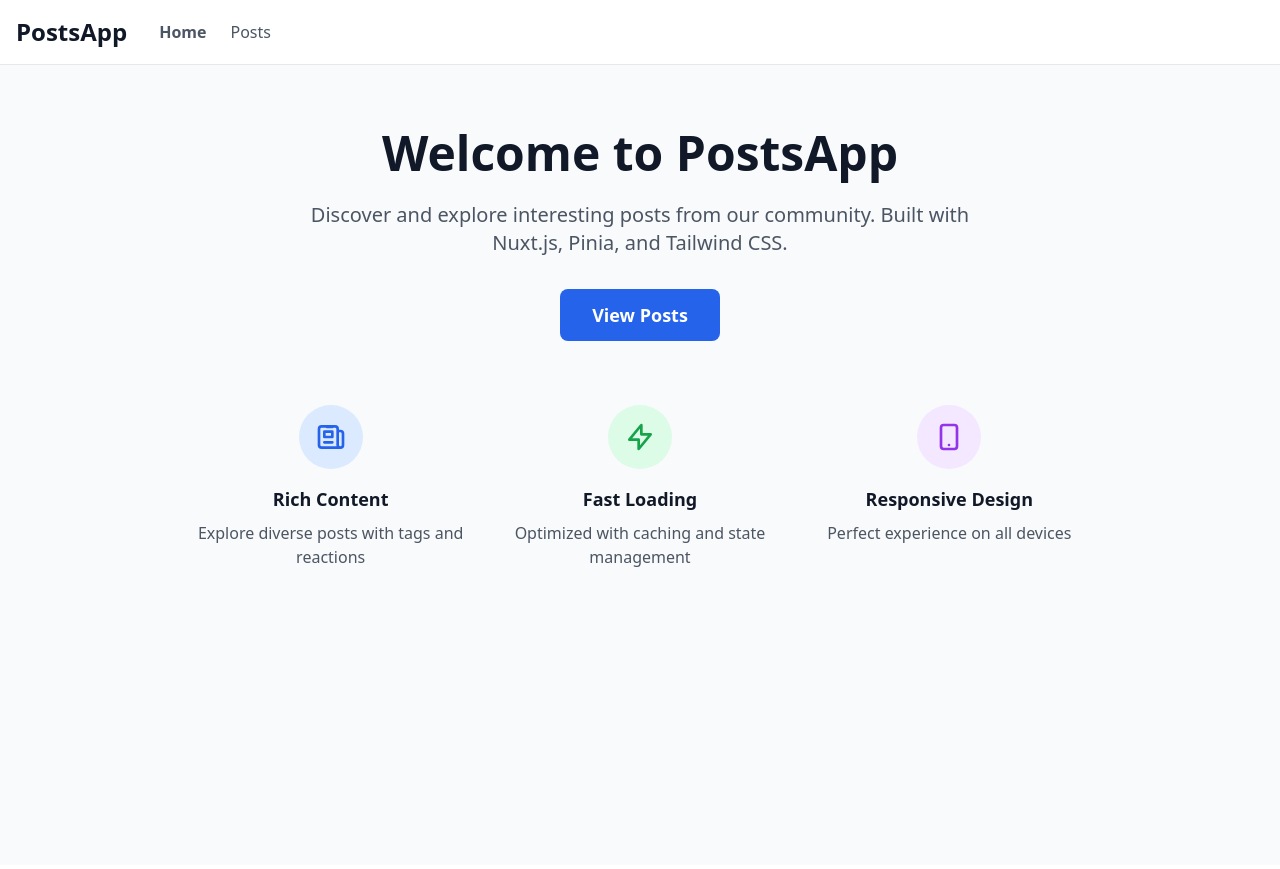
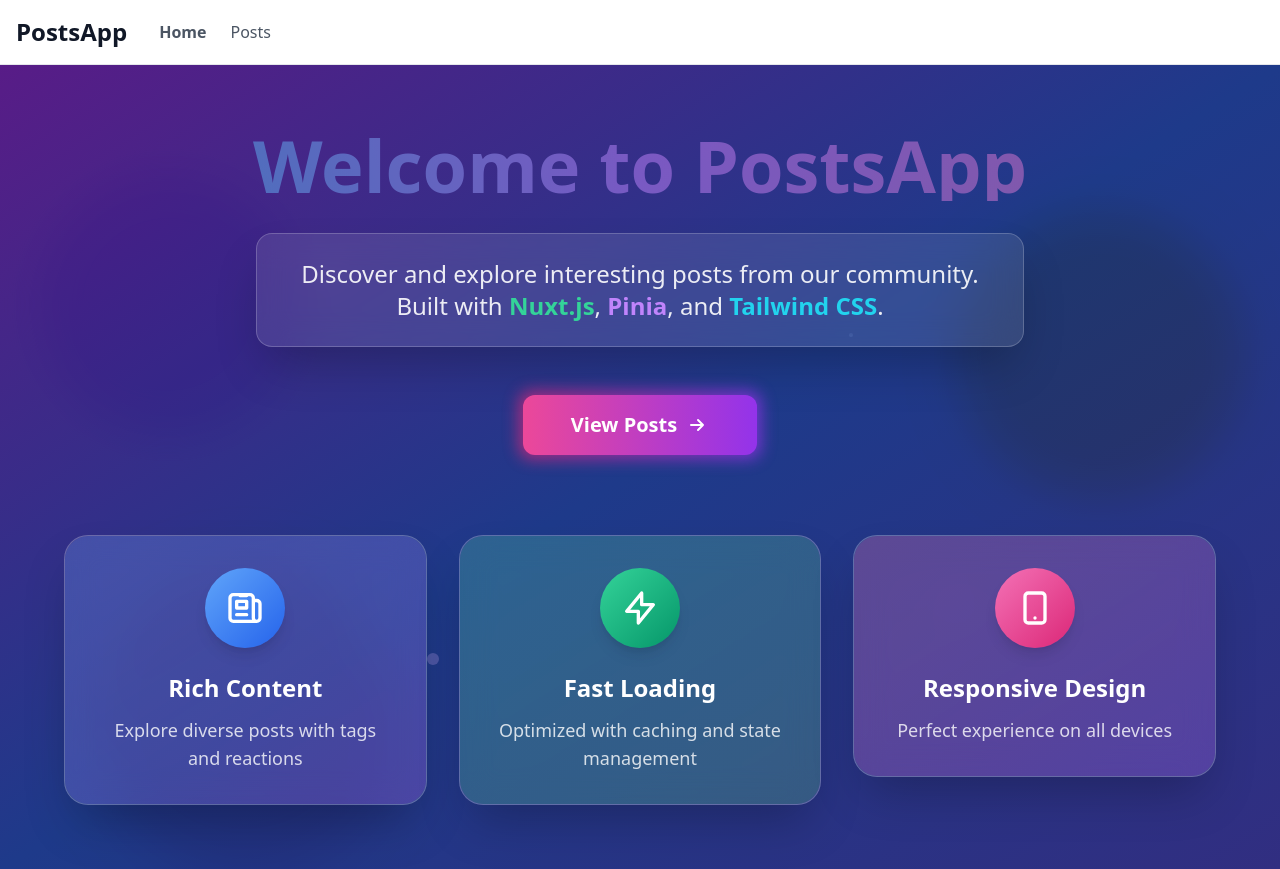
Before and after one commit to LuckyM63/nuxt-posts-app, a Nuxt app: page / in a window 1280 px wide. Built offline with nearby package versions, Linux system fonts and the light colour scheme.

Commit message:
Improved Home Page Styling

```diff
--- a/pages/index.vue
+++ b/pages/index.vue
@@ -1,54 +1,159 @@
 <!-- pages/index.vue -->
 <template>
-  <div class="min-h-screen bg-gray-50">
-    <div class="container mx-auto px-4 py-16">
+  <div class="min-h-screen bg-gradient-to-br from-purple-900 via-blue-900 to-indigo-900 relative overflow-hidden">
+    <!-- Animated Background Elements -->
+    <div class="absolute inset-0">
+      <div class="absolute top-20 left-10 w-72 h-72 bg-purple-500 rounded-full mix-blend-multiply filter blur-xl opacity-20 animate-blob"></div>
+      <div class="absolute top-40 right-10 w-72 h-72 bg-yellow-500 rounded-full mix-blend-multiply filter blur-xl opacity-20 animate-blob animation-delay-2000"></div>
+      <div class="absolute -bottom-8 left-20 w-72 h-72 bg-pink-500 rounded-full mix-blend-multiply filter blur-xl opacity-20 animate-blob animation-delay-4000"></div>
+    </div>
+
+    <!-- Floating Particles -->
+    <div class="absolute inset-0 overflow-hidden">
+      <div class="absolute top-1/4 left-1/4 w-2 h-2 bg-white rounded-full animate-ping opacity-30"></div>
+      <div class="absolute top-1/3 right-1/3 w-1 h-1 bg-blue-300 rounded-full animate-pulse opacity-40"></div>
+      <div class="absolute bottom-1/4 left-1/3 w-3 h-3 bg-purple-300 rounded-full animate-bounce opacity-25"></div>
+      <div class="absolute top-2/3 right-1/4 w-2 h-2 bg-pink-300 rounded-full animate-ping opacity-35"></div>
+    </div>
+
+    <div class="container mx-auto px-4 py-16 relative z-10">
       <div class="text-center">
-        <h1 class="text-5xl font-bold text-gray-900 mb-6">
+        <!-- Glowing Title -->
+        <h1 class="text-6xl md:text-7xl font-black text-transparent bg-clip-text bg-gradient-to-r from-cyan-400 via-purple-400 to-pink-400 mb-8 animate-pulse">
           Welcome to PostsApp
         </h1>
-        <p class="text-xl text-gray-600 mb-8 max-w-2xl mx-auto">
+
+        <!-- Subtitle with Glassmorphism Effect -->
+        <div class="backdrop-blur-lg bg-white/10 border border-white/20 rounded-2xl p-6 mb-12 max-w-3xl mx-auto shadow-2xl">
+          <p class="text-xl md:text-2xl text-white/90 leading-relaxed">
             Discover and explore interesting posts from our community.
-          Built with Nuxt.js, Pinia, and Tailwind CSS.
+            Built with <span class="text-emerald-400 font-semibold">Nuxt.js</span>,
+            <span class="text-purple-400 font-semibold">Pinia</span>, and
+            <span class="text-cyan-400 font-semibold">Tailwind CSS</span>.
           </p>
+        </div>
+
+        <!-- CTA Button with Hover Animation -->
         <NuxtLink
           to="/posts"
-          class="inline-block bg-blue-600 hover:bg-blue-700 text-white font-bold py-3 px-8 rounded-lg transition-colors text-lg"
+          class="group relative inline-block"
         >
+          <div class="absolute -inset-1 bg-gradient-to-r from-pink-600 to-purple-600 rounded-xl blur opacity-75 group-hover:opacity-100 transition duration-1000 group-hover:duration-200 animate-tilt"></div>
+          <div class="relative bg-gradient-to-r from-pink-500 to-purple-600 text-white font-bold py-4 px-12 rounded-xl text-xl transform transition-all duration-200 group-hover:scale-105 group-hover:shadow-2xl">
+            <span class="flex items-center">
               View Posts
+              <svg class="w-6 h-6 ml-2 group-hover:translate-x-1 transition-transform" fill="none" stroke="currentColor" viewBox="0 0 24 24">
+                <path stroke-linecap="round" stroke-linejoin="round" stroke-width="2" d="M13 7l5 5m0 0l-5 5m5-5H6" />
+              </svg>
+            </span>
+          </div>
         </NuxtLink>
       </div>
 
-      <div class="mt-16 grid grid-cols-1 md:grid-cols-3 gap-8 max-w-4xl mx-auto">
-        <div class="text-center">
-          <div class="bg-blue-100 w-16 h-16 rounded-full flex items-center justify-center mx-auto mb-4">
-            <svg class="w-8 h-8 text-blue-600" fill="none" stroke="currentColor" viewBox="0 0 24 24">
+      <!-- Feature Cards with 3D Effect -->
+      <div class="mt-20 grid grid-cols-1 md:grid-cols-3 gap-8 max-w-6xl mx-auto">
+        <div class="group perspective-1000">
+          <div class="relative preserve-3d group-hover:rotate-y-6 transition-all duration-500 backdrop-blur-lg bg-white/10 border border-white/20 rounded-3xl p-8 shadow-2xl hover:shadow-purple-500/25">
+            <div class="absolute inset-0 bg-gradient-to-br from-blue-500/20 to-purple-600/20 rounded-3xl transform group-hover:scale-105 transition-transform duration-500"></div>
+            <div class="relative z-10 text-center">
+              <div class="bg-gradient-to-br from-blue-400 to-blue-600 w-20 h-20 rounded-full flex items-center justify-center mx-auto mb-6 shadow-lg transform group-hover:rotate-12 transition-transform duration-500">
+                <svg class="w-10 h-10 text-white" fill="none" stroke="currentColor" viewBox="0 0 24 24">
                   <path stroke-linecap="round" stroke-linejoin="round" stroke-width="2" d="M19 20H5a2 2 0 01-2-2V6a2 2 0 012-2h10a2 2 0 012 2v1m2 13a2 2 0 01-2-2V7m2 13a2 2 0 002-2V9.5a2 2 0 00-2-2h-2m-4-3H9M7 16h6M7 8h6v4H7V8z" />
                 </svg>
               </div>
-          <h3 class="text-lg font-semibold text-gray-900 mb-2">Rich Content</h3>
-          <p class="text-gray-600">Explore diverse posts with tags and reactions</p>
+              <h3 class="text-2xl font-bold text-white mb-3 group-hover:text-blue-300 transition-colors">Rich Content</h3>
+              <p class="text-white/80 text-lg">Explore diverse posts with tags and reactions</p>
+            </div>
+          </div>
         </div>
 
-        <div class="text-center">
-          <div class="bg-green-100 w-16 h-16 rounded-full flex items-center justify-center mx-auto mb-4">
-            <svg class="w-8 h-8 text-green-600" fill="none" stroke="currentColor" viewBox="0 0 24 24">
+        <div class="group perspective-1000">
+          <div class="relative preserve-3d group-hover:rotate-y-6 transition-all duration-500 backdrop-blur-lg bg-white/10 border border-white/20 rounded-3xl p-8 shadow-2xl hover:shadow-emerald-500/25">
+            <div class="absolute inset-0 bg-gradient-to-br from-emerald-500/20 to-green-600/20 rounded-3xl transform group-hover:scale-105 transition-transform duration-500"></div>
+            <div class="relative z-10 text-center">
+              <div class="bg-gradient-to-br from-emerald-400 to-emerald-600 w-20 h-20 rounded-full flex items-center justify-center mx-auto mb-6 shadow-lg transform group-hover:rotate-12 transition-transform duration-500">
+                <svg class="w-10 h-10 text-white" fill="none" stroke="currentColor" viewBox="0 0 24 24">
                   <path stroke-linecap="round" stroke-linejoin="round" stroke-width="2" d="M13 10V3L4 14h7v7l9-11h-7z" />
                 </svg>
               </div>
-          <h3 class="text-lg font-semibold text-gray-900 mb-2">Fast Loading</h3>
-          <p class="text-gray-600">Optimized with caching and state management</p>
+              <h3 class="text-2xl font-bold text-white mb-3 group-hover:text-emerald-300 transition-colors">Fast Loading</h3>
+              <p class="text-white/80 text-lg">Optimized with caching and state management</p>
+            </div>
+          </div>
         </div>
 
-        <div class="text-center">
-          <div class="bg-purple-100 w-16 h-16 rounded-full flex items-center justify-center mx-auto mb-4">
-            <svg class="w-8 h-8 text-purple-600" fill="none" stroke="currentColor" viewBox="0 0 24 24">
+        <div class="group perspective-1000">
+          <div class="relative preserve-3d group-hover:rotate-y-6 transition-all duration-500 backdrop-blur-lg bg-white/10 border border-white/20 rounded-3xl p-8 shadow-2xl hover:shadow-pink-500/25">
+            <div class="absolute inset-0 bg-gradient-to-br from-pink-500/20 to-purple-600/20 rounded-3xl transform group-hover:scale-105 transition-transform duration-500"></div>
+            <div class="relative z-10 text-center">
+              <div class="bg-gradient-to-br from-pink-400 to-pink-600 w-20 h-20 rounded-full flex items-center justify-center mx-auto mb-6 shadow-lg transform group-hover:rotate-12 transition-transform duration-500">
+                <svg class="w-10 h-10 text-white" fill="none" stroke="currentColor" viewBox="0 0 24 24">
                   <path stroke-linecap="round" stroke-linejoin="round" stroke-width="2" d="M12 18h.01M8 21h8a2 2 0 002-2V5a2 2 0 00-2-2H8a2 2 0 00-2 2v14a2 2 0 002 2z" />
                 </svg>
               </div>
-          <h3 class="text-lg font-semibold text-gray-900 mb-2">Responsive Design</h3>
-          <p class="text-gray-600">Perfect experience on all devices</p>
+              <h3 class="text-2xl font-bold text-white mb-3 group-hover:text-pink-300 transition-colors">Responsive Design</h3>
+              <p class="text-white/80 text-lg">Perfect experience on all devices</p>
+            </div>
+          </div>
         </div>
       </div>
     </div>
   </div>
 </template>
+
+<style scoped>
+@keyframes blob {
+  0% {
+    transform: translate(0px, 0px) scale(1);
+  }
+  33% {
+    transform: translate(30px, -50px) scale(1.1);
+  }
+  66% {
+    transform: translate(-20px, 20px) scale(0.9);
+  }
+  100% {
+    transform: translate(0px, 0px) scale(1);
+  }
+}
+
+@keyframes tilt {
+  0%, 50%, 100% {
+    transform: rotate(0deg);
+  }
+  25% {
+    transform: rotate(0.5deg);
+  }
+  75% {
+    transform: rotate(-0.5deg);
+  }
+}
+
+.animate-blob {
+  animation: blob 7s infinite;
+}
+
+.animation-delay-2000 {
+  animation-delay: 2s;
+}
+
+.animation-delay-4000 {
+  animation-delay: 4s;
+}
+
+.animate-tilt {
+  animation: tilt 10s infinite linear;
+}
+
+.perspective-1000 {
+  perspective: 1000px;
+}
+
+.preserve-3d {
+  transform-style: preserve-3d;
+}
+
+.rotate-y-6 {
+  transform: rotateY(6deg);
+}
+</style>
```
Also changed, not shown: pages/posts/[id].vue (+22 -40 lines). Lines whose indentation alone changed are shown as unchanged.
